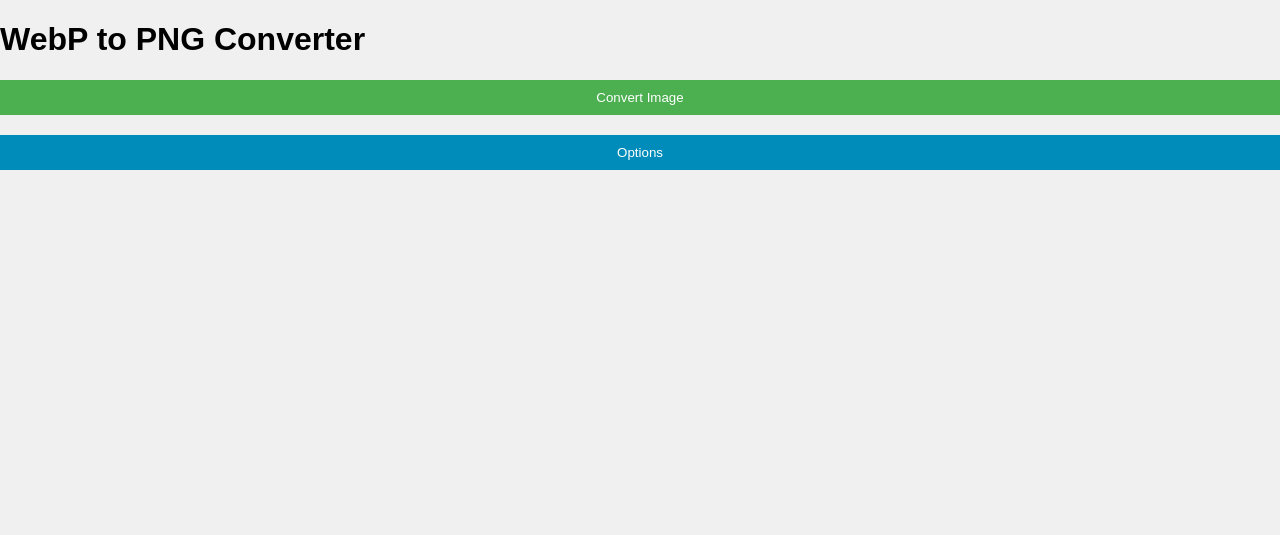
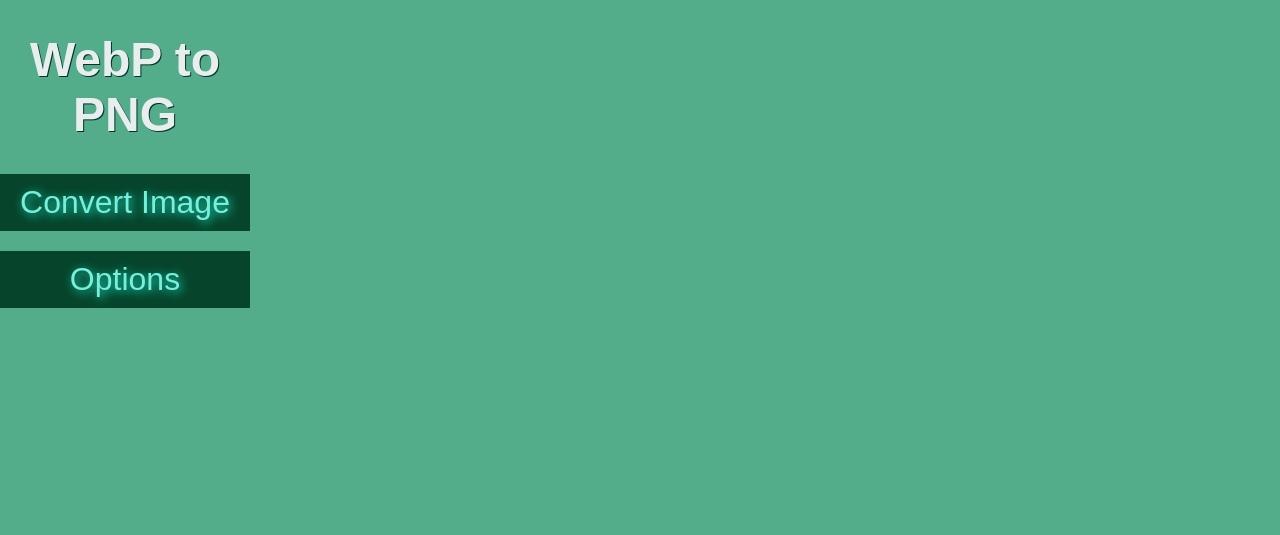
Before and after one commit to uripper/auto-webp-converter, a website built with webpack: page src/popup.html in a window 1280 px wide. Built offline with nearby package versions, Linux system fonts and the light colour scheme.

Commit message:
The changes made in this commit include: - Modified src/popup.html to change the title and heading from "WebP to PNG Converter" to "WebP to PNG". - Modified src/styles/options.css and src/styles/popup.css to add CSS variables for primary and secondary colors, fonts, and shadows. - Modified src/styles/options.css to change the background color and text color of button#saveOption using the new CSS variables. - Modified src/styles/popup.css to change the font size, text shadow, width, height, background color, and text color of #convertButton and #optionsButton using the new CSS variables. Also changed the opacity of these buttons on hover.

```diff
--- a/src/popup.html
+++ b/src/popup.html
@@ -1,11 +1,11 @@
 <!DOCTYPE html>
 <html>
 <head>
-    <title>WebP to PNG Converter</title>
+    <title>WebP to PNG</title>
     <link rel="stylesheet" type="text/css" href="styles/popup.css">
 </head>
 <body>
-    <h1>WebP to PNG Converter</h1>
+    <h1>WebP to PNG</h1>
     <button id="convertButton">Convert Image</button>
     <button id="optionsButton">Options</button>
     <script src="dist/popup.js"></script>
--- a/src/styles/options.css
+++ b/src/styles/options.css
@@ -17,10 +17,20 @@ h1 {
     font-size: 24px;
     margin-bottom: 20px;
 }
+:root {
+    --primary-text-color: #E8EEEE;
+    --primary-background-color: #53AC8A;
+    --primary-shadow-color: #03322A;
+    --secondary-text-color: #78EEDD;
+    --secondary-background-color: #06452C;
+    --secondary-shadow-color: #1EEBC9;
+    --primary_font: "Bungee Spice", sans-serif;
+    --secondary_font: "Tilt Prism", sans-serif;
 
+}
 button#saveOption {
-    background-color: #4CAF50;
-    color: white;
+    background-color: var(--primary-background-color);
+    color: var(--primary-text-color);
     padding: 15px 32px;
     text-align: center;
     text-decoration: none;
@@ -33,5 +43,5 @@ button#saveOption {
 }
 
 button#saveOption:hover {
-    background-color: #45a049;
+    background-color: var(--secondary-background-color);
 }
--- a/src/styles/popup.css
+++ b/src/styles/popup.css
@@ -1,34 +1,42 @@
+:root {
+    --primary-text-color: #E8EEEE;
+    --primary-background-color: #53AC8A;
+    --primary-shadow-color: #03322A;
+    --secondary-text-color: #78EEDD;
+    --secondary-background-color: #06452C;
+    --secondary-shadow-color: #1EEBC9;
+    --primary_font: "Bungee Spice", sans-serif;
+    --secondary_font: "Tilt Prism", sans-serif;
+
+}
 body {
-    font-family: Arial, sans-serif;
+    font-family: var(--primary_font);
+    font-size: x-large;
     margin: 0;
     padding: 0;
-    background-color: #f0f0f0;
+    background-color: var(--primary-background-color);
+    color: var(--primary-text-color);
+    text-shadow: var(--primary-shadow-color) 1px 1px 0px;
+    width: 250px;
+    height: 500px;
+    text-align: center;
 }
 
-#convertButton {
+#convertButton, #optionsButton {
+    font-family: var(--secondary_font);
+    font-size: xx-large;
+    text-shadow: var(--secondary-shadow-color) 2px 2px 10px;
     display: block;
     width: 100%;
     padding: 10px;
     margin-top: 20px;
-    background-color: #4CAF50;
-    color: white;
-    border: none;
-    cursor: pointer;
-    text-align: center;
-}
-
-#optionsButton {
-    display: block;
-    width: 100%;
-    padding: 10px;
-    margin-top: 20px;
-    background-color: #008CBA;
-    color: white;
+    background-color: var(--secondary-background-color);
+    color: var(--secondary-text-color);
     border: none;
     cursor: pointer;
     text-align: center;
 }
 
 #convertButton:hover, #optionsButton:hover {
-    opacity: 0.8;
+    opacity: 0.5;
 }
```
